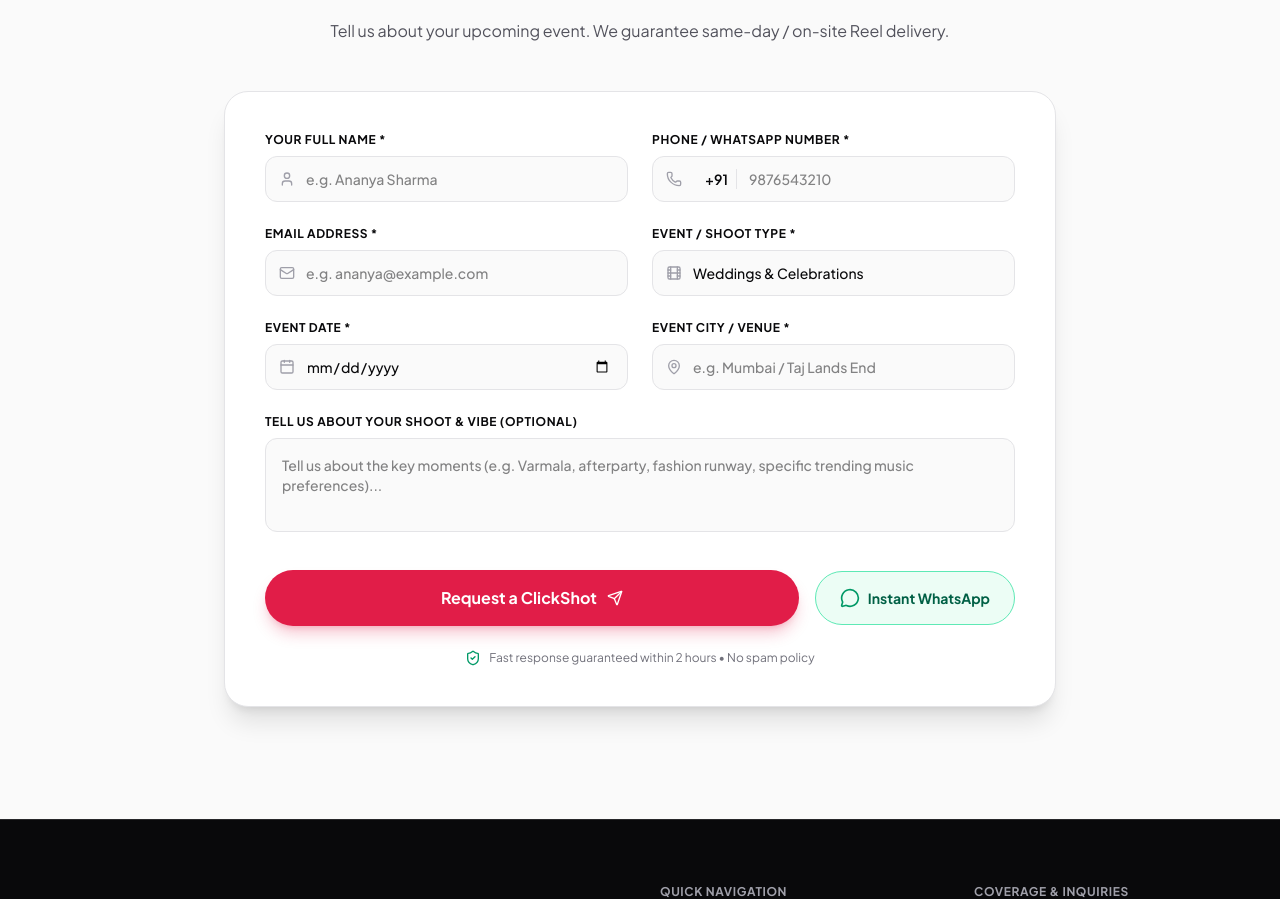
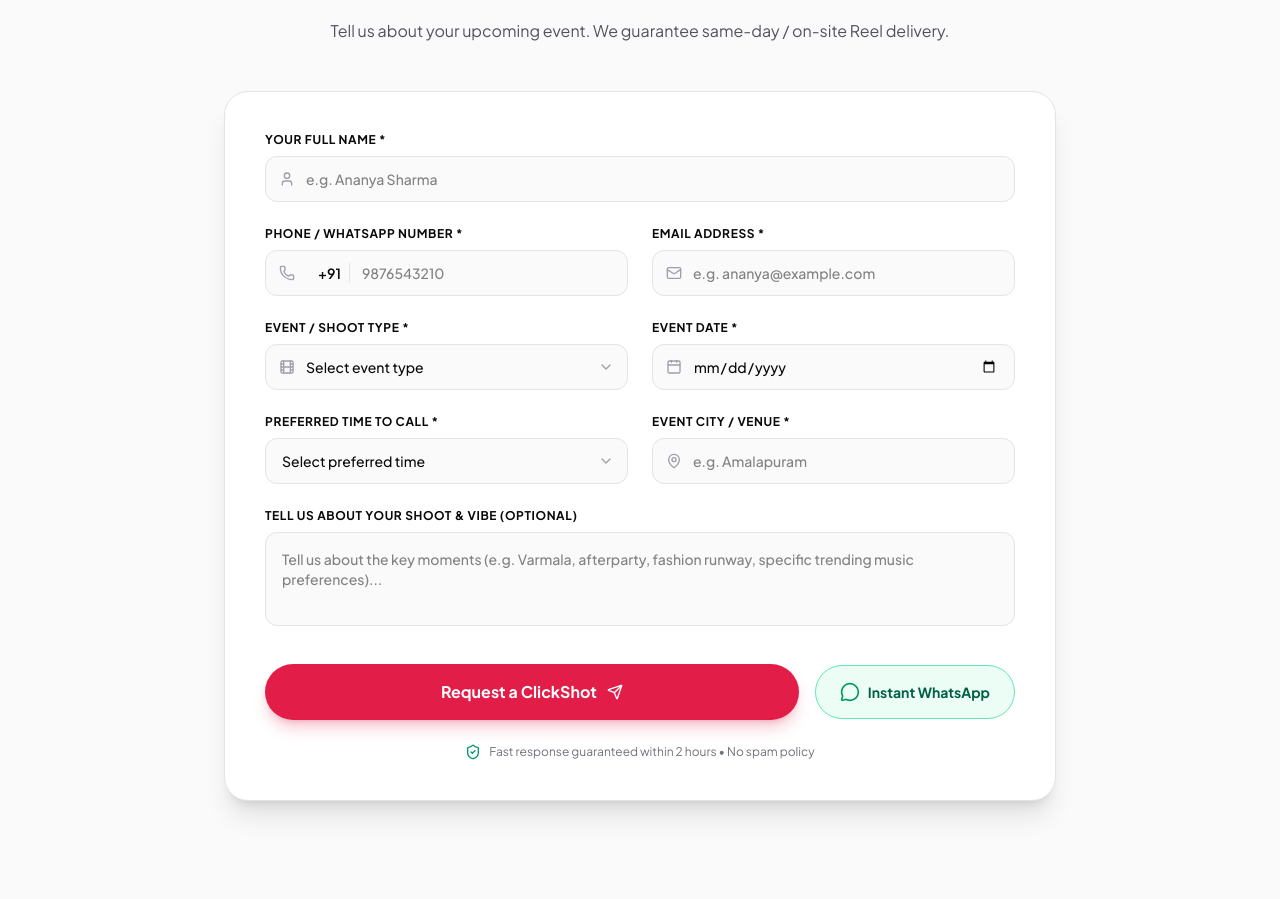
Before and after one commit to SriAnjhanee/ClickShot, a React (Vite) app: page / in a window 1280 px wide. Shown: the part 5940-6839 px from the top of the page. Built offline with nearby package versions, Linux system fonts and the light colour scheme.

Commit message:
Add preffered time to call

```diff
--- a/src/App.tsx
+++ b/src/App.tsx
@@ -15,11 +15,13 @@ import type { ReelItem } from './data/portfolio';
 export function App() {
   const [selectedReel, setSelectedReel] = useState<ReelItem | null>(null);
   const [bookingModalOpen, setBookingModalOpen] = useState(false);
-  const [selectedServiceForBooking, setSelectedServiceForBooking] = useState('Weddings & Celebrations');
+  const [selectedServiceForBooking, setSelectedServiceForBooking] = useState('');
 
   const handleOpenBooking = (serviceType?: string) => {
     if (serviceType) {
       setSelectedServiceForBooking(serviceType);
+    } else {
+      setSelectedServiceForBooking('');
     }
     setBookingModalOpen(true);
   };
--- a/src/components/BookingForm.tsx
+++ b/src/components/BookingForm.tsx
@@ -12,6 +12,7 @@ import {
   CheckCircle2,
   Sparkles,
   ShieldCheck,
+  ChevronDown,
   X
 } from 'lucide-react';
 import confetti from 'canvas-confetti';
@@ -23,7 +24,7 @@ interface BookingFormProps {
 }
 
 export const BookingForm: React.FC<BookingFormProps> = ({
-  initialEventType = 'Weddings & Celebrations',
+  initialEventType = '',
   isModal = false,
   onCloseModal,
 }) => {
@@ -34,6 +35,7 @@ export const BookingForm: React.FC<BookingFormProps> = ({
     email: '',
     eventType: initialEventType,
     eventDate: '',
+    preferredTime: '',
     location: '',
     notes: '',
   });
@@ -142,6 +144,16 @@ export const BookingForm: React.FC<BookingFormProps> = ({
   const handleSubmit = async (e: React.FormEvent) => {
     e.preventDefault();
 
+    if (!formData.eventType) {
+      alert('Please select an event type.');
+      return;
+    }
+
+    if (!formData.preferredTime) {
+      alert('Please select your preferred time to call.');
+      return;
+    }
+
     const phoneValid = validatePhone(formData.phone);
     const emailValidationError = validateEmail(formData.email);
 
@@ -190,6 +202,7 @@ export const BookingForm: React.FC<BookingFormProps> = ({
           email: formData.email,
           shootType: formData.eventType,
           eventDate: formData.eventDate,
+          preferredTime: formData.preferredTime,
           venue: formData.location,
           message: formData.notes,
         }),
@@ -226,8 +239,9 @@ export const BookingForm: React.FC<BookingFormProps> = ({
       name: '',
       phone: '',
       email: '',
-      eventType: 'Weddings & Celebrations',
+      eventType: '',
       eventDate: '',
+      preferredTime: '',
       location: '',
       notes: '',
     });
@@ -238,7 +252,7 @@ export const BookingForm: React.FC<BookingFormProps> = ({
       {isModal && onCloseModal && (
         <button
           onClick={onCloseModal}
-          className="absolute top-0 right-0 p-2 rounded-full bg-zinc-100 hover:bg-zinc-200 text-zinc-600 transition-colors z-20"
+          className="absolute -top-22 right-0 p-2 rounded-full bg-zinc-100 hover:bg-zinc-200 text-zinc-600 transition-colors z-20"
           aria-label="Close form"
         >
           <X className="w-5 h-5" />
@@ -250,7 +264,7 @@ export const BookingForm: React.FC<BookingFormProps> = ({
           <div className="grid grid-cols-1 sm:grid-cols-2 gap-4 sm:gap-6">
 
             {/* Full Name */}
-            <div>
+            <div className="sm:col-span-2">
               <label className="block text-xs font-bold uppercase tracking-wider text-surface-950 mb-2">
                 Your Full Name *
               </label>
@@ -327,11 +341,14 @@ export const BookingForm: React.FC<BookingFormProps> = ({
               </label>
               <div className="relative">
                 <Film className="w-4 h-4 text-zinc-400 absolute left-3.5 top-1/2 -translate-y-1/2 pointer-events-none" />
+                <ChevronDown className="w-4 h-4 text-zinc-400 absolute right-3.5 top-1/2 -translate-y-1/2 pointer-events-none" />
                 <select
+                  required
                   value={formData.eventType}
                   onChange={(e) => setFormData({ ...formData, eventType: e.target.value })}
-                  className="w-full pl-10 pr-4 py-3 rounded-xl border border-zinc-200 bg-surface-50 focus:bg-white focus:border-brand-600 focus:ring-2 focus:ring-brand-600/20 text-sm font-medium text-surface-950 transition-all outline-none appearance-none"
+                  className="w-full pl-10 pr-10 py-3 rounded-xl border border-zinc-200 bg-surface-50 focus:bg-white focus:border-brand-600 focus:ring-2 focus:ring-brand-600/20 text-sm font-medium text-surface-950 transition-all outline-none appearance-none"
                 >
+                  <option value="" disabled>Select event type</option>
                   {eventTypes.map((type) => (
                     <option key={type} value={type}>
                       {type}
@@ -360,6 +377,29 @@ export const BookingForm: React.FC<BookingFormProps> = ({
             </div>
 
             {/* Location / City */}
+            {/* Preferred Call Time */}
+            <div>
+              <label className="block text-xs font-bold uppercase tracking-wider text-surface-950 mb-2">
+                Preferred Time to Call *
+              </label>
+              <div className="relative">
+                <ChevronDown className="w-4 h-4 text-zinc-400 absolute right-3.5 top-1/2 -translate-y-1/2 pointer-events-none" />
+                <select
+                  required
+                  value={formData.preferredTime}
+                  onChange={(e) => setFormData({ ...formData, preferredTime: e.target.value })}
+                  className="w-full px-4 pr-10 py-3 rounded-xl border border-zinc-200 bg-surface-50 focus:bg-white focus:border-brand-600 focus:ring-2 focus:ring-brand-600/20 text-sm font-medium text-surface-950 transition-all outline-none appearance-none"
+                >
+                  <option value="" disabled>Select preferred time</option>
+                  <option value="Anytime">Anytime</option>
+                  <option value="Morning (9 AM to 12 PM)">Morning (9 AM to 12 PM)</option>
+                  <option value="Afternoon (12 PM to 4 PM)">Afternoon (12 PM to 4 PM)</option>
+                  <option value="Evening (4 PM to 8 PM)">Evening (4 PM to 8 PM)</option>
+                </select>
+              </div>
+            </div>
+
+            {/* Location / City */}
             <div>
               <label className="block text-xs font-bold uppercase tracking-wider text-surface-950 mb-2">
                 Event City / Venue *
@@ -369,7 +409,7 @@ export const BookingForm: React.FC<BookingFormProps> = ({
                 <input
                   type="text"
                   required
-                  placeholder="e.g. Mumbai / Taj Lands End"
+                  placeholder="e.g. Amalapuram"
                   value={formData.location}
                   onChange={(e) => setFormData({ ...formData, location: e.target.value })}
                   className="w-full pl-10 pr-4 py-3 rounded-xl border border-zinc-200 bg-surface-50 focus:bg-white focus:border-brand-600 focus:ring-2 focus:ring-brand-600/20 text-sm font-medium text-surface-950 transition-all outline-none"
```
Also changed, not shown: 1 other file (tests, documents, lock files or other folders).
